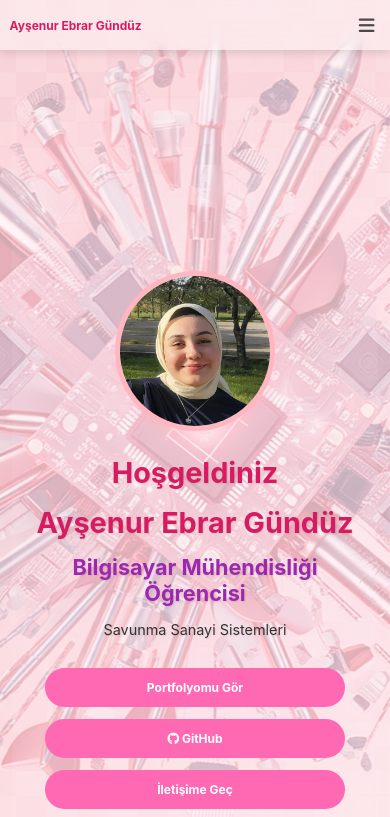
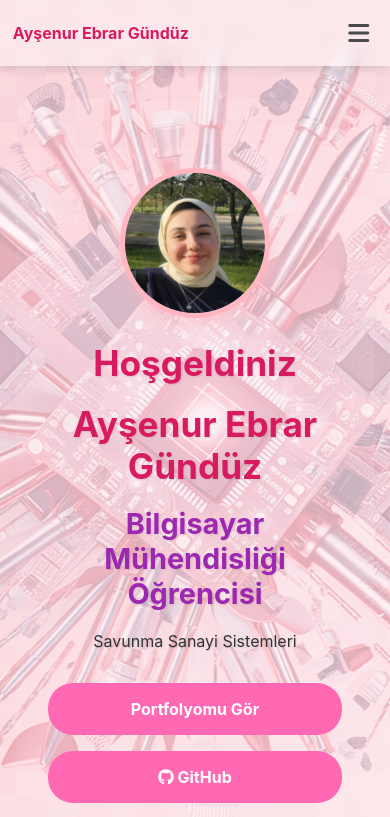
Before and after one commit to AysenurGunduz/Portfolyo, a React (Create React App) app: page / in a window 390 px wide. Shown: the top 817 px of the page. Built offline with nearby package versions, Linux system fonts and the light colour scheme.

Commit message:
Mobil İyileştirmeler

```diff
--- a/src/index.css
+++ b/src/index.css
@@ -28,12 +28,12 @@ code {
 
 @media screen and (max-width: 768px) {
   html {
-    font-size: 14px;
+    font-size: 16px;
   }
 }
 
 @media screen and (max-width: 480px) {
   html {
-    font-size: 12px;
+    font-size: 16px;
   }
 }
--- a/src/styles/Home.css
+++ b/src/styles/Home.css
@@ -166,25 +166,16 @@
     padding: 100px 1rem 2rem;
   }
 
-  .home-content h1 {
-    font-size: 2.2rem;
+  .hero-section {
+    padding-top: 80px;
+    min-height: calc(100vh - 80px);
   }
 
-  .home-content p {
-    font-size: 1.1rem;
-  }
-
-  .cta-button {
-    font-size: 1.1rem;
-    padding: 0.8rem 1.5rem;
-  }
-
-  .home::before {
-    background-position: center center;
-  }
-
-  .hero-section {
-    background-color: rgba(255, 240, 245, 0.088);
+  .profile-image {
+    width: 180px;
+    height: 180px;
+    margin-top: 1rem;
+    margin-bottom: 2rem;
   }
 
   .hero-section h1 {
@@ -198,28 +189,24 @@
   }
 
   .hero-section p {
-    font-size: 1.3rem;
-    margin-bottom: 2.5rem;
-  }
-
-  .profile-image {
-    width: 180px;
-    height: 180px;
+    font-size: 1.1rem;
     margin-bottom: 2rem;
   }
 
   .cta-buttons {
     flex-direction: column;
+    gap: 1rem;
     width: 100%;
     max-width: 300px;
-    gap: 1rem;
   }
 
   .btn {
     width: 100%;
     text-align: center;
-    font-size: 1.1rem;
-    padding: 1.2rem 2rem;
+  }
+
+  .home::before {
+    background-position: center center;
   }
 
   .featured-section {
@@ -251,11 +238,30 @@
 }
 
 @media (max-width: 480px) {
-  .home-content h1 {
+  .home {
+    padding: 100px 1rem 2rem;
+  }
+
+  .hero-section {
+    padding-top: 60px;
+  }
+
+  .profile-image {
+    width: 150px;
+    height: 150px;
+    margin-top: 0.5rem;
+    margin-bottom: 1.5rem;
+  }
+
+  .hero-section h1 {
+    font-size: 2.2rem;
+  }
+
+  .hero-section h2 {
     font-size: 1.8rem;
   }
 
-  .home-content p {
+  .hero-section p {
     font-size: 1rem;
   }
 
@@ -266,32 +272,6 @@
 
   .home::before {
     background-position: center center;
-  }
-
-  .hero-section {
-    background-color: rgba(255, 240, 245, 0.088);
-  }
-
-  .hero-section h1 {
-    font-size: 2.4rem;
-  }
-
-  .hero-section h2 {
-    font-size: 1.8rem;
-  }
-
-  .hero-section p {
-    font-size: 1.2rem;
-  }
-
-  .profile-image {
-    width: 160px;
-    height: 160px;
-  }
-
-  .btn {
-    font-size: 1rem;
-    padding: 1rem 1.8rem;
   }
 
   .featured-section {
```
